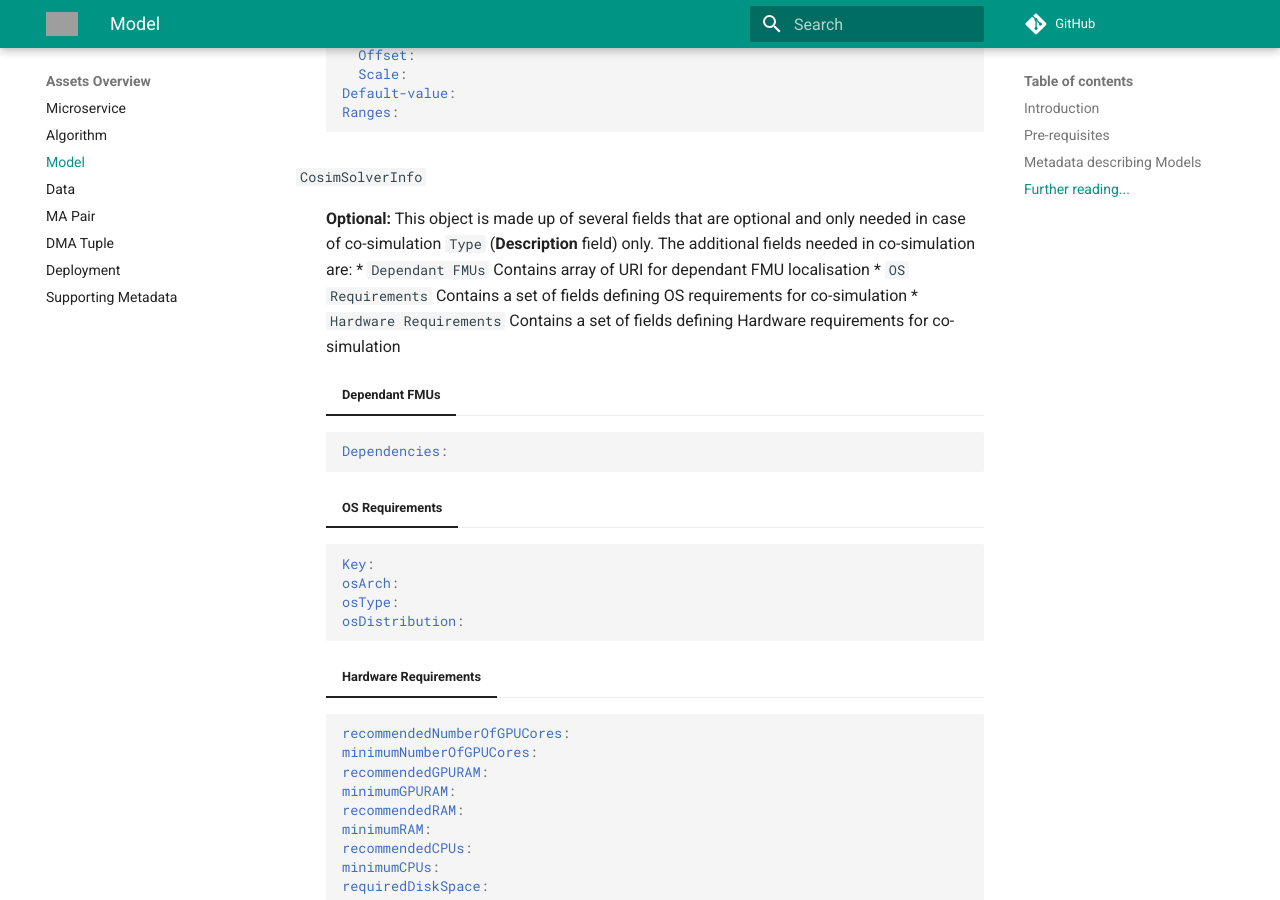
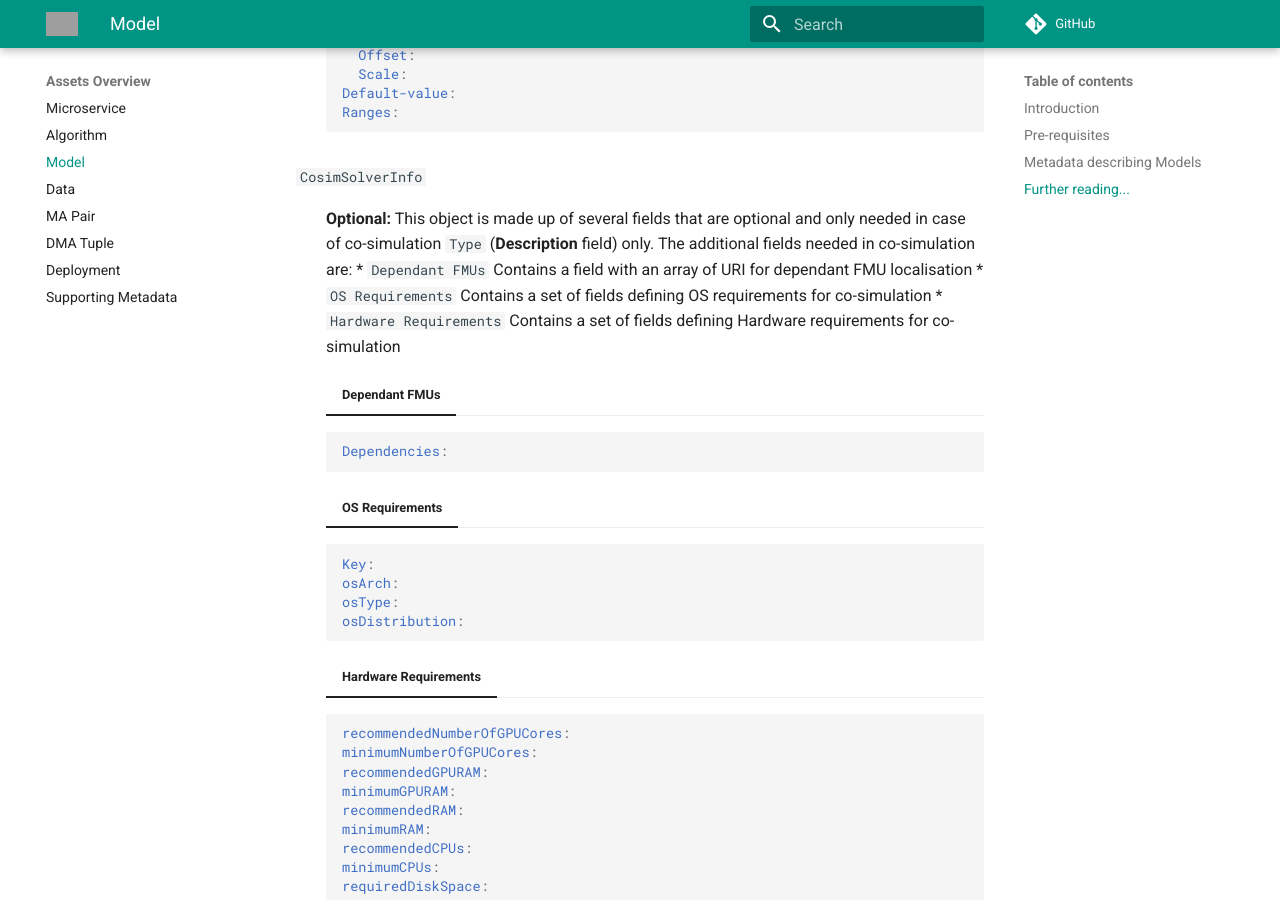
Before and after one commit to DIGITbrain/digitbrain.github.io, an MkDocs documentation site: the page built from docs/model.md, in a window 1280 px wide and 900 px high, scrolled down 1996 px. Built offline with MkDocs 1.6.1 and Material for MkDocs 9.7.7, drawn with Linux system fonts in a browser that asks for light colours; comment, search, counter and statistics services are not loaded; grey boxes are pictures that could not be loaded.

Commit message:
Update model.md

```diff
--- a/docs/model.md
+++ b/docs/model.md
@@ -71,7 +71,7 @@ These fields have the same structure, detailed below. They include, as an array
 `CosimSolverInfo`
 
 :   **Optional:** This object is made up of several fields that are optional and only needed in case of co-simulation `Type` (**Description** field) only. The additional fields needed in co-simulation are:
-* `Dependant FMUs` Contains array of URI for dependant FMU localisation
+* `Dependant FMUs` Contains a field with an array of URI for dependant FMU localisation
 * `OS Requirements` Contains a set of fields defining OS requirements for co-simulation
 * `Hardware Requirements` Contains a set of fields defining Hardware requirements for co-simulation
 
```
